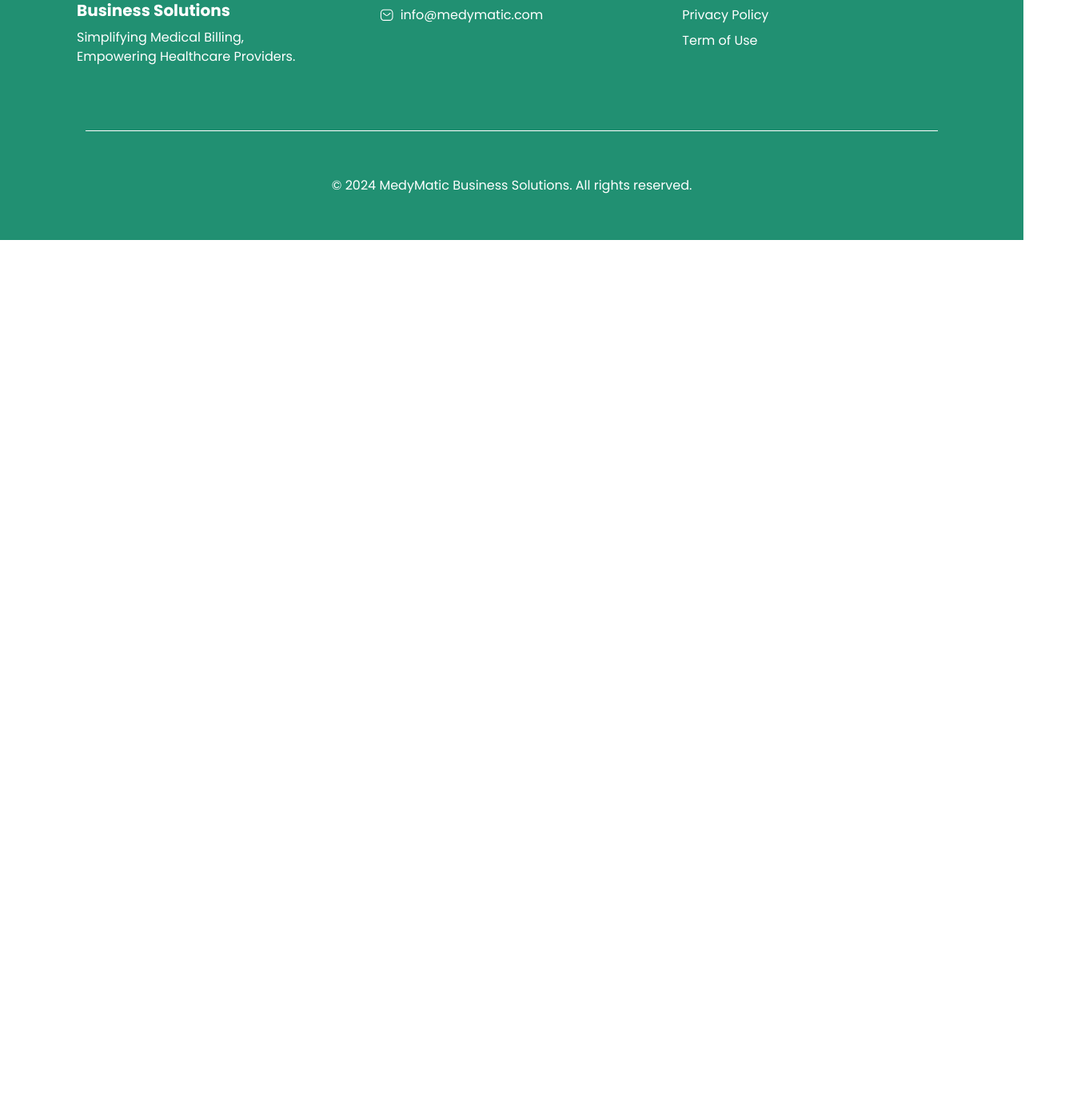
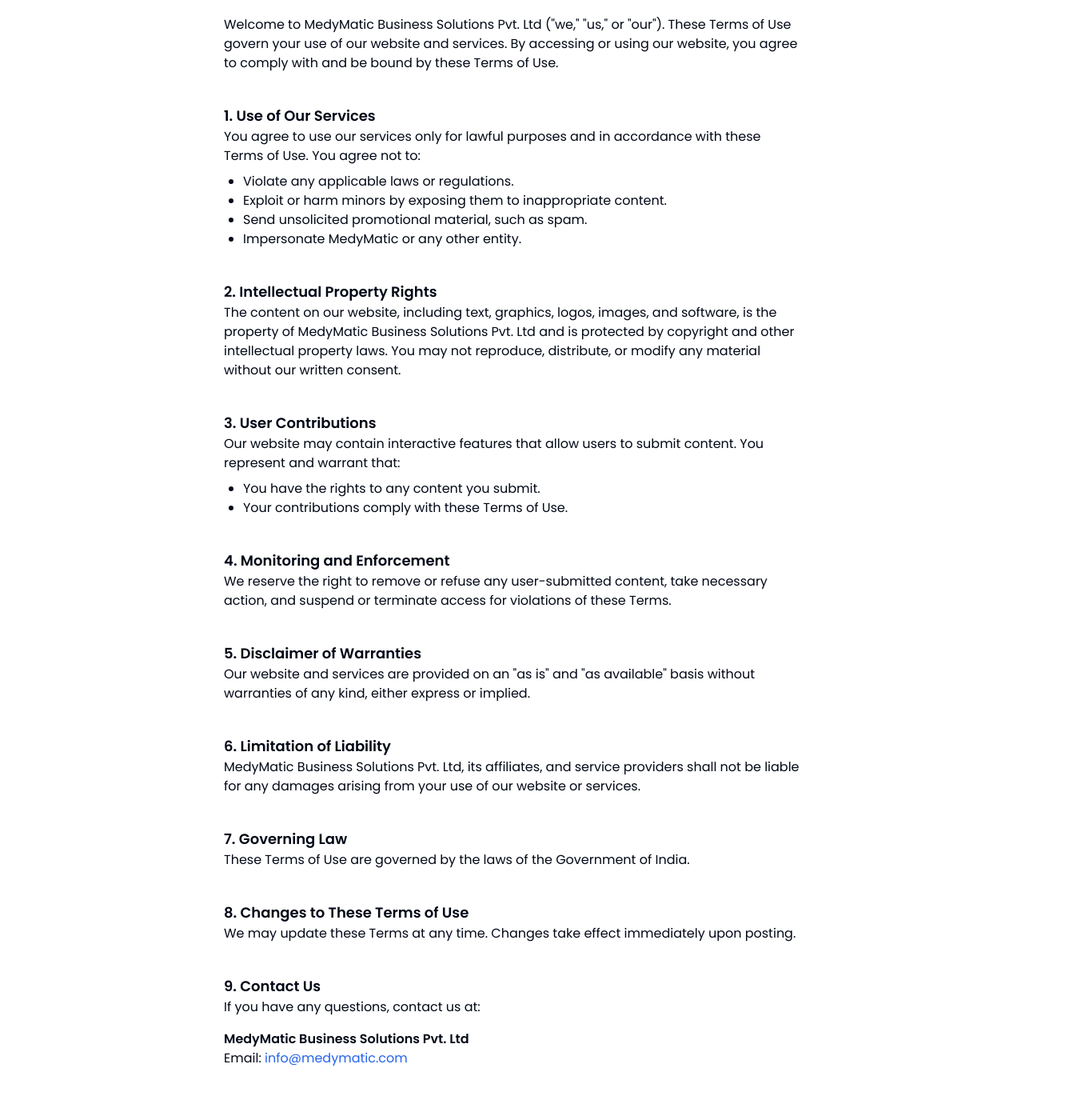
Before and after one commit to HarshalS123/MedyMatic, a React (Vite) app: page /terms-of-use in a window 1280 px wide. Shown: the part 205-1600 px from the top of the page at 80% size, 1337 px wide, since content can reach past the window. Before the commit the page ends 800 px from the top, so only its background shows below. Built offline with nearby package versions, Linux system fonts and the light colour scheme.

Commit message:
Update include Terms of use, Privacy Policy additio and bug fix on forms attach file component

```diff
--- a/src/App.tsx
+++ b/src/App.tsx
@@ -13,6 +13,8 @@
 import { Telemedicine } from "./pages/Telemedicine";
 import { Psychotherapy } from "./pages/Psychotherapy";
 import { ClientForm } from "./pages/ClientForm";
+import { TermsOfUse } from "./pages/TermsOfUse";
+import { PrivacyPolicy } from "./pages/PrivacyPolicy";
 
 function App() {
   return (
@@ -95,6 +97,22 @@
               </>
             }
           />
+           <Route
+            path="/terms-of-use"
+            element={
+              <>
+                <TermsOfUse />
+              </>
+            }
+          />
+          <Route
+            path="/privacy-policy"
+            element={
+              <>
+                <PrivacyPolicy />
+              </>
+            }
+          />
         </Routes>
       </Router>
     </>
--- a/src/components/Footer.tsx
+++ b/src/components/Footer.tsx
@@ -39,7 +39,7 @@
           <div>
             <a
               rel="noreferrer noopener"
-              href="#"
+              href="/privacy-policy"
               className=""
             >
               Privacy Policy
@@ -49,7 +49,7 @@
           <div>
             <a
               rel="noreferrer noopener"
-              href="#"
+              href="/terms-of-use"
               className=""
             >
               Term of Use
@@ -60,7 +60,7 @@
       <hr className="w-10/12 mx-auto border-white" />
       <section className="container py-14 text-center">
         <h3>
-          &copy; 2024 MedyMatic Business Solutions. All rights reserved.
+          &copy; 2025 MedyMatic Business Solutions. All rights reserved.
         </h3>
       </section>
     </footer>
--- a/src/components/FormCareer.tsx
+++ b/src/components/FormCareer.tsx
@@ -4,6 +4,7 @@
 export const FormCareer = () => {
     const [resume, setResume] = useState<File | null>(null);
     const [isSubmitting, setIsSubmitting] = useState(false);
+    const [fileName, setFileName] = useState("");
 
     const handleSubmit = async (event: React.FormEvent<HTMLFormElement>) => {
         event.preventDefault();
@@ -44,6 +45,9 @@
     const handleFileChange = (event: React.ChangeEvent<HTMLInputElement>) => {
         if (event.target.files && event.target.files[0]) {
             setResume(event.target.files[0]);
+            setFileName(event.target.files[0].name);
+        } else {
+            setFileName("");
         }
     };
 
@@ -156,7 +160,7 @@
                                     />
                                 </svg>
                                 <p className="text-sm text-black">
-                                    Attach Resume* [PDF/Word Format]
+                                    {fileName ? `${fileName} attached` : "Attach Resume* [PDF/Word Format]"}
                                 </p>
                             </div>
                             <input
--- a/src/components/FormClientSupport.tsx
+++ b/src/components/FormClientSupport.tsx
@@ -4,6 +4,7 @@
 export const FormClientSupport = () => {
   const [supportingDocs, setSupportingDocs] = useState<File | null>(null);
   const [isSubmitting, setIsSubmitting] = useState(false);
+  const [fileName, setFileName] = useState("");
 
   const handleSubmit = async (event: React.FormEvent<HTMLFormElement>) => {
     event.preventDefault();
@@ -46,6 +47,9 @@
   const handleFileChange = (event: React.ChangeEvent<HTMLInputElement>) => {
     if (event.target.files && event.target.files[0]) {
       setSupportingDocs(event.target.files[0]);
+      setFileName(event.target.files[0].name);
+    } else {
+      setFileName("");
     }
   };
 
@@ -125,7 +129,7 @@
                   />
                 </svg>
                 <p className="text-sm text-black">
-                  Attach supporting documents (PNG, JPG, PDF)
+                  {fileName ? `${fileName} attached` : "Attach supporting documents (PNG, JPG, PDF)"}
                 </p>
               </div>
               <input
--- a/src/components/Navbar.tsx
+++ b/src/components/Navbar.tsx
@@ -51,7 +51,7 @@
   return (
     <header className="sticky top-0 py-5 z-40 w-full bg-white">
       <NavigationMenu className="mx-auto">
-        <NavigationMenuList className="container h-14 w-full gap-20 md:gap-28 flex justify-between">
+        <NavigationMenuList className="container h-14 w-full gap-20 xl:gap-64 flex flex-row justify-between">
           <NavigationMenuItem className="font-bold flex">
             <a
               rel="noreferrer noopener"
--- /dev/null
+++ b/src/pages/PrivacyPolicy.tsx
@@ -0,0 +1,67 @@
+export const PrivacyPolicy = () => {
+    return (
+        <section className="flex flex-col items-start justify-center py-20 px-6 max-w-3xl mx-auto">
+            <h1 className="text-2xl font-bold mb-4">Privacy Policy</h1>
+            <p className="mb-4 font-semibold">Effective Date: 27/12/2024</p>
+
+            <p className="mb-4">
+                MedyMatic Business Solutions Pvt. Ltd ("we," "us," or "our") is committed to protecting the privacy of our clients and website visitors. This Privacy Policy explains how we collect, use, disclose, and safeguard your information when you visit our website and use our healthcare billing services.
+            </p>
+
+            <h2 className="text-lg font-semibold mt-6">1. Information We Collect</h2>
+            <p className="mb-2">We may collect personal information that you voluntarily provide to us, including:</p>
+            <ul className="list-disc pl-6 mb-4">
+                <li>Name</li>
+                <li>Email address</li>
+                <li>Phone number</li>
+                <li>Billing information</li>
+                <li>Healthcare provider information</li>
+                <li>Patient information</li>
+            </ul>
+
+            <h2 className="text-lg font-semibold mt-6">2. How We Use Your Information</h2>
+            <ul className="list-disc pl-6 mb-4">
+                <li>To provide, operate, and maintain our website and services</li>
+                <li>To improve, personalize, and expand our website and services</li>
+                <li>To understand and analyze how you use our website and services</li>
+                <li>To develop new products, services, features, and functionality</li>
+                <li>To communicate with you, including customer service, updates, and marketing</li>
+                <li>To process transactions and manage orders</li>
+                <li>To prevent fraud</li>
+                <li>To comply with legal obligations</li>
+            </ul>
+
+            <h2 className="text-lg font-semibold mt-6">3. Sharing Your Information</h2>
+            <ul className="list-disc pl-6 mb-4">
+                <li>With service providers performing services on our behalf</li>
+                <li>With business partners offering related products or services</li>
+                <li>To comply with legal obligations</li>
+                <li>To protect and defend our rights and property</li>
+                <li>With your consent</li>
+            </ul>
+
+            <h2 className="text-lg font-semibold mt-6">4. Data Security</h2>
+            <p className="mb-4">
+                We implement security measures to protect your personal information. However, no method of transmission or storage is 100% secure, and we cannot guarantee absolute security.
+            </p>
+
+            <h2 className="text-lg font-semibold mt-6">5. Your Privacy Rights</h2>
+            <p className="mb-2">Depending on your location, you may have the following rights:</p>
+            <ul className="list-disc pl-6 mb-4">
+                <li>The right to access, correct, or erase your personal data</li>
+                <li>The right to restrict or object to processing under certain conditions</li>
+                <li>The right to data portability</li>
+            </ul>
+
+            <h2 className="text-lg font-semibold mt-6">6. Changes to This Privacy Policy</h2>
+            <p className="mb-4">
+                We may update this Privacy Policy periodically. Changes take effect immediately upon posting. Please review this policy regularly.
+            </p>
+
+            <h2 className="text-lg font-semibold mt-6">7. Contact Us</h2>
+            <p className="mb-4">If you have any questions about this Privacy Policy, contact us at:</p>
+            <p className="font-semibold">MedyMatic Business Solutions Pvt. Ltd</p>
+            <p>Email: <a href="mailto:info@medymatic.com" className="text-blue-600 hover:underline">info@medymatic.com</a></p>
+        </section>
+    );
+};
--- /dev/null
+++ b/src/pages/TermsOfUse.tsx
@@ -0,0 +1,73 @@
+export const TermsOfUse = () => {
+    return (
+      <section className="flex flex-col items-start justify-center py-20 px-6 max-w-3xl mx-auto">
+        <h1 className="text-2xl font-bold mb-4">Terms of Use</h1>
+        <p className="mb-4">
+          Welcome to MedyMatic Business Solutions Pvt. Ltd ("we," "us," or "our").
+          These Terms of Use govern your use of our website and services. By accessing
+          or using our website, you agree to comply with and be bound by these Terms of Use.
+        </p>
+
+        <h2 className="text-lg font-semibold mt-6">1. Use of Our Services</h2>
+        <p className="mb-2">You agree to use our services only for lawful purposes and in accordance with these Terms of Use. You agree not to:</p>
+        <ul className="list-disc pl-6 mb-4">
+          <li>Violate any applicable laws or regulations.</li>
+          <li>Exploit or harm minors by exposing them to inappropriate content.</li>
+          <li>Send unsolicited promotional material, such as spam.</li>
+          <li>Impersonate MedyMatic or any other entity.</li>
+        </ul>
+
+        <h2 className="text-lg font-semibold mt-6">2. Intellectual Property Rights</h2>
+        <p className="mb-4">
+          The content on our website, including text, graphics, logos, images, and software,
+          is the property of MedyMatic Business Solutions Pvt. Ltd and is protected by copyright
+          and other intellectual property laws. You may not reproduce, distribute, or modify any
+          material without our written consent.
+        </p>
+
+        <h2 className="text-lg font-semibold mt-6">3. User Contributions</h2>
+        <p className="mb-2">
+          Our website may contain interactive features that allow users to submit content. You represent and warrant that:
+        </p>
+        <ul className="list-disc pl-6 mb-4">
+          <li>You have the rights to any content you submit.</li>
+          <li>Your contributions comply with these Terms of Use.</li>
+        </ul>
+
+        <h2 className="text-lg font-semibold mt-6">4. Monitoring and Enforcement</h2>
+        <p className="mb-4">
+          We reserve the right to remove or refuse any user-submitted content, take necessary
+          action, and suspend or terminate access for violations of these Terms.
+        </p>
+
+        <h2 className="text-lg font-semibold mt-6">5. Disclaimer of Warranties</h2>
+        <p className="mb-4">
+          Our website and services are provided on an "as is" and "as available" basis without
+          warranties of any kind, either express or implied.
+        </p>
+
+        <h2 className="text-lg font-semibold mt-6">6. Limitation of Liability</h2>
+        <p className="mb-4">
+          MedyMatic Business Solutions Pvt. Ltd, its affiliates, and service providers shall not
+          be liable for any damages arising from your use of our website or services.
+        </p>
+
+        <h2 className="text-lg font-semibold mt-6">7. Governing Law</h2>
+        <p className="mb-4">
+          These Terms of Use are governed by the laws of the Government of India.
+        </p>
+
+        <h2 className="text-lg font-semibold mt-6">8. Changes to These Terms of Use</h2>
+        <p className="mb-4">
+          We may update these Terms at any time. Changes take effect immediately upon posting.
+        </p>
+
+        <h2 className="text-lg font-semibold mt-6">9. Contact Us</h2>
+        <p className="mb-4">
+          If you have any questions, contact us at:
+        </p>
+        <p className="font-semibold">MedyMatic Business Solutions Pvt. Ltd</p>
+        <p>Email: <a href="mailto:info@medymatic.com" className="text-blue-600 hover:underline">info@medymatic.com</a></p>
+      </section>
+    );
+  };
```
